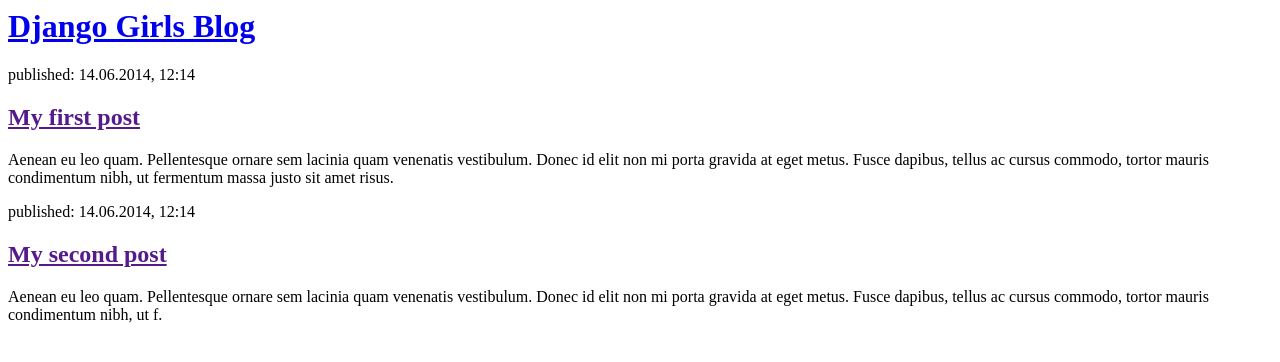
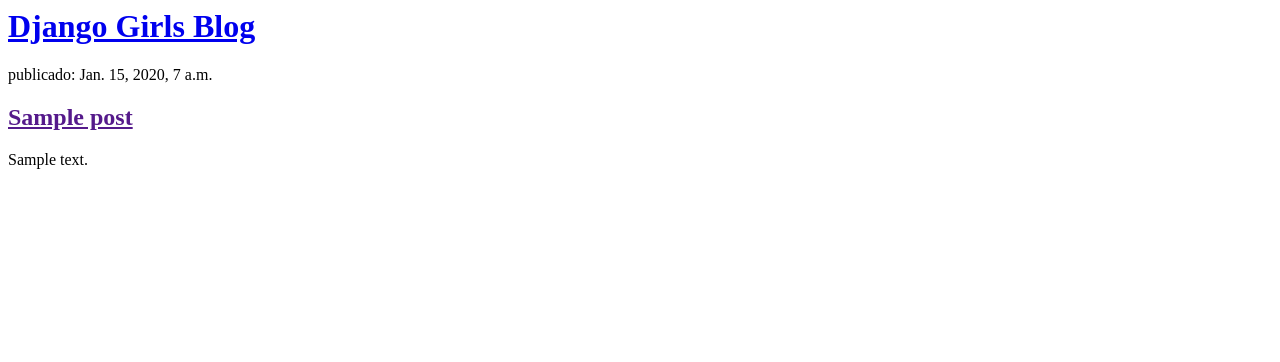
Before and after one commit to korrakeala/my-first-blog, a Django app: template blog/templates/blog/post_list.html in a window 1280 px wide. Shown: the top 362 px of the page. Run offline with Django 3.2, Linux system fonts and the light colour scheme; the template is opened without the code that fills it: values that come from a table or form of the project are taken from there, others are empty; tables that the repository leaves empty hold one stand-in row (values such as "Sample post").

Commit message:
Templates modificados para mostrar post desde base de datos.

```diff
--- a/blog/models.py
+++ b/blog/models.py
@@ -8,7 +8,7 @@ class Post(models.Model):
     created_date = models.DateTimeField(default=timezone.now)
     published_date = models.DateTimeField(blank=True, null=True)
 
-    def Publish(self):
+    def publish(self): #si hago cambios tengo que volver a iniciar la consola y volver a hacer los imports
         self.published_date = timezone.now()
         self.save()
 
--- a/blog/templates/blog/post_list.html
+++ b/blog/templates/blog/post_list.html
@@ -1,26 +1,21 @@
 <html>
+
 <head>
     <title>Alto blog wachi</title>
 </head>
+
 <body>
     <div>
         <h1><a href="/">Django Girls Blog</a></h1>
     </div>
 
+    {% for post in posts %}
     <div>
-            <p>published: 14.06.2014, 12:14</p>
-            <h2><a href="">My first post</a></h2>
-            <p>Aenean eu leo quam. Pellentesque ornare sem lacinia quam venenatis vestibulum.
-                Donec id elit non mi porta gravida at eget metus. Fusce dapibus, tellus ac cursus
-                commodo, tortor mauris condimentum nibh, ut fermentum massa justo sit amet risus.</p>
+        <p> publicado: {{ post.published_date }}</p>
+        <h2><a href="">{{ post.title }}</a></h2>
+        <p>{{ post.text|linebreaksbr }}</p>
     </div>
+    {% endfor %}
+</body>
 
-        <div>
-            <p>published: 14.06.2014, 12:14</p>
-            <h2><a href="">My second post</a></h2>
-            <p>Aenean eu leo quam. Pellentesque ornare sem lacinia quam venenatis vestibulum.
-                Donec id elit non mi porta gravida at eget metus. Fusce dapibus, tellus ac cursus
-                commodo, tortor mauris condimentum nibh, ut f.</p>
-        </div>
-    </body>
 </html>
--- a/blog/views.py
+++ b/blog/views.py
@@ -1,4 +1,7 @@
 from django.shortcuts import render
+from .models import Post
+from django.utils import timezone
 
 def post_list(request):
-    return render(request, 'blog/post_list.html', {})
+    posts = Post.objects.filter(published_date__lte=timezone.now()).order_by('published_date')
+    return render(request, 'blog/post_list.html', {'posts': posts})
```
Lines whose indentation alone changed are shown as unchanged.
